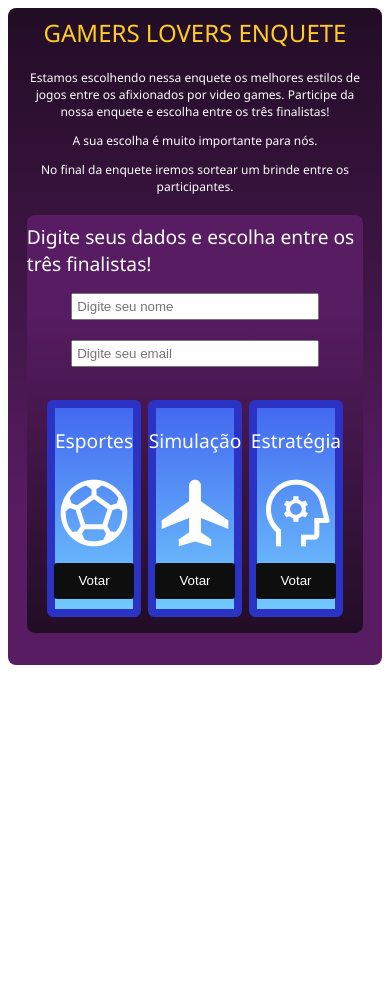
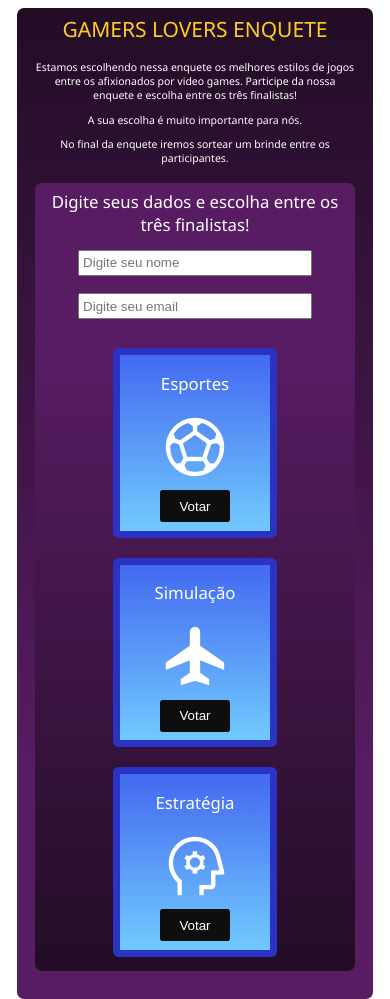
Before and after one commit to eduardofrodrigues/bootcamp-fatec-projeto02, a plain HTML site: page index.html in a window 390 px wide. Before the commit the page ends 844 px from the top, so only its background shows below. Drawn offline with nearby package versions, Linux system fonts and the light colour scheme.

Commit message:
closes #6 - responsiveness improvement

```diff
--- a/styles.css
+++ b/styles.css
@@ -54,6 +54,7 @@ body {
     font-weight: 400;
     font-size: 1.2rem;
     margin-top: .5rem;
+    text-align: center;
 }
 
 .input {
@@ -105,3 +106,26 @@ body {
     color: white;
     font-size: 1.2rem;
 }
+
+@media screen and (max-width: 620px) {
+    html {
+        font-size: 14px;
+    }
+
+    .container {
+        width: 95%;
+    }
+
+    .optionsContainer {
+        flex-direction: column;
+        justify-content: space-around;
+        align-items: center;
+        row-gap: 20px;
+    }
+
+    .options {
+        max-width: 150px;
+        width: 80%;
+    }
+
+}
```
